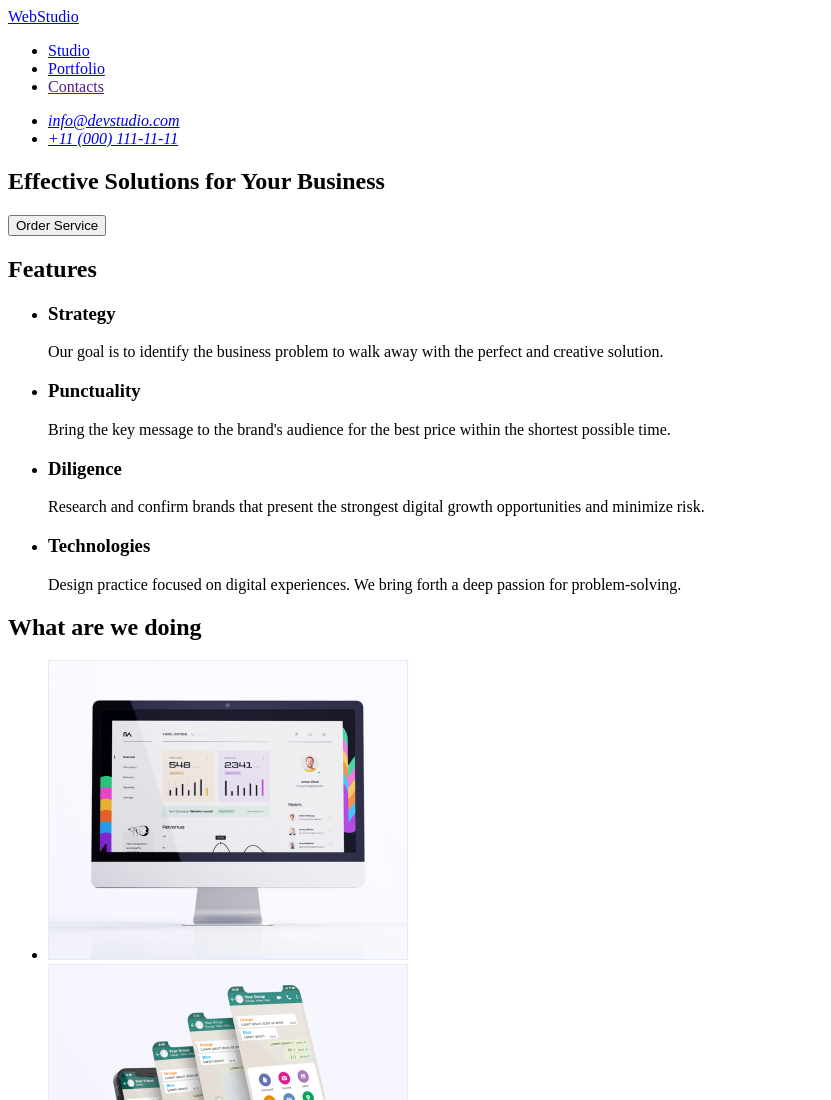
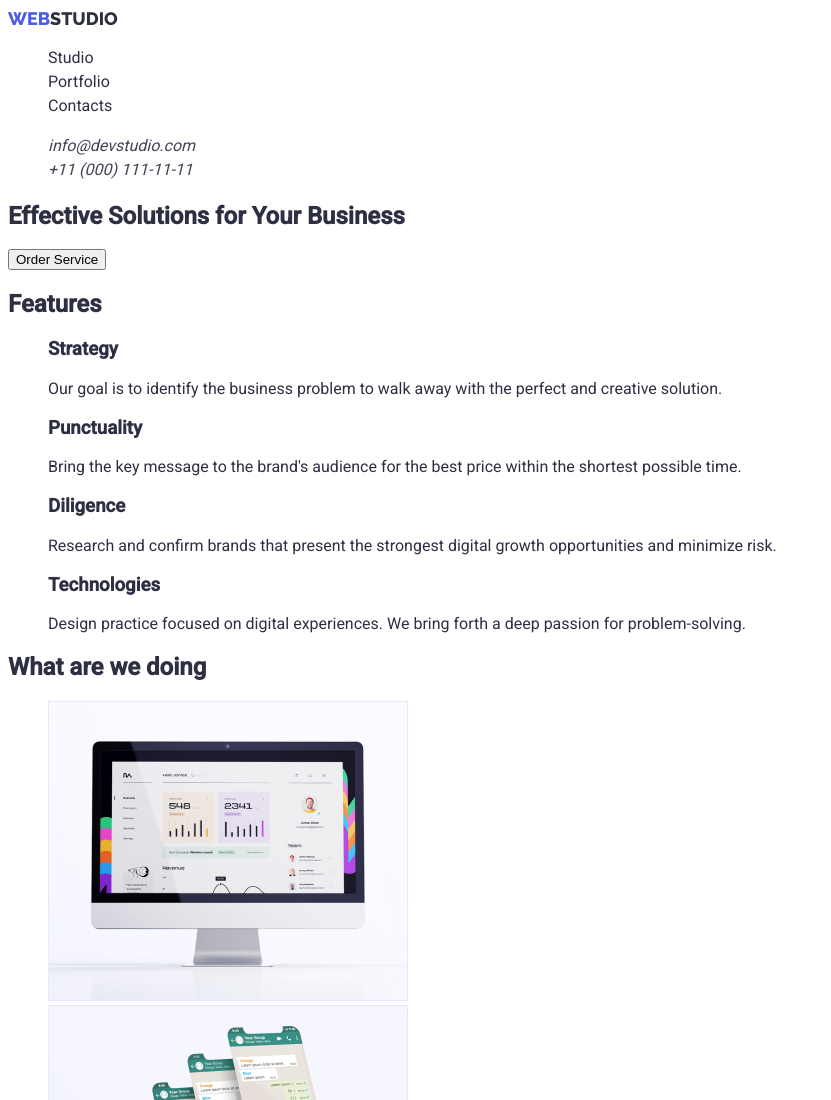
Before and after one commit to KuturlanovaMaryna/goit-homework-02, a plain HTML site: page index.html in a window 1280 px wide. Shown: the top 1100 px of the page, without its empty margins (0-831 px from the left). Drawn offline with Linux system fonts and the light colour scheme.

Commit message:
update index.html

```diff
--- a/index.html
+++ b/index.html
@@ -5,13 +5,18 @@
     <meta http-equiv="X-UA-Compatible" content="IE=edge" />
     <meta name="viewport" content="width=device-width, initial-scale=1.0" />
     <title>WebStudio</title>
+    <link
+      href="https://fonts.googleapis.com/css2?family=Raleway:wght@800&family=Roboto:wght@400;500&display=swap"
+      rel="stylesheet"
+    />
+    <link rel="stylesheet" href="./css/styles.css" />
   </head>
-  <body>
-    <header>
+  <body class="page">
+    <header class="page-header">
       <nav>
-        <a href="./index.html"> WebStudio </a>
+        <a href="./index.html" class="logo"> WEB<span>STUDIO</span></a>
 
-        <ul>
+        <ul class="site-nav list">
           <li><a href="./index.html">Studio</a></li>
           <li><a href="./portfolio.html">Portfolio</a></li>
           <li><a href="">Contacts</a></li>
@@ -19,14 +24,14 @@
       </nav>
 
       <address>
-        <ul>
+        <ul class="auth-nav list">
           <li><a href="mailto:info@devstudio.com">info@devstudio.com</a></li>
           <li><a href="tel:+110001111111">+11 (000) 111-11-11</a></li>
         </ul>
       </address>
     </header>
     <main>
-      <section>
+      <section class="header">
         <h1>Effective Solutions for Your Business</h1>
         <button type="button">Order Service</button>
       </section>
```
